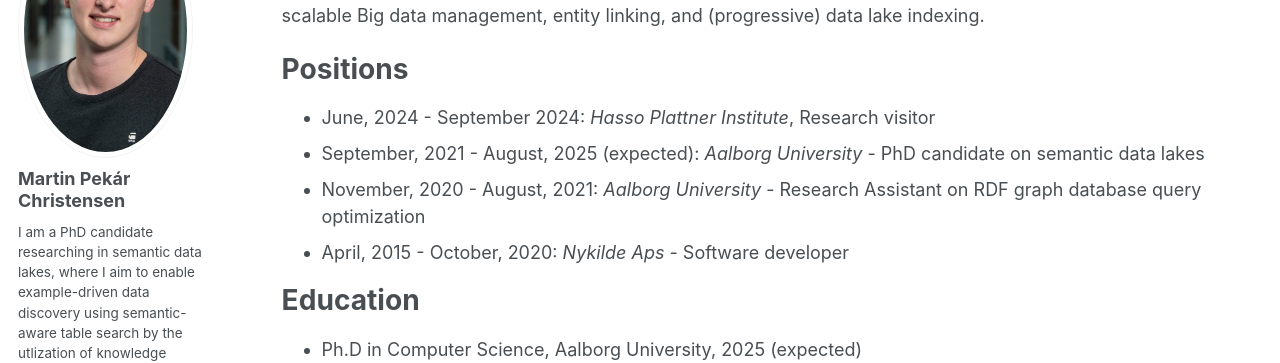
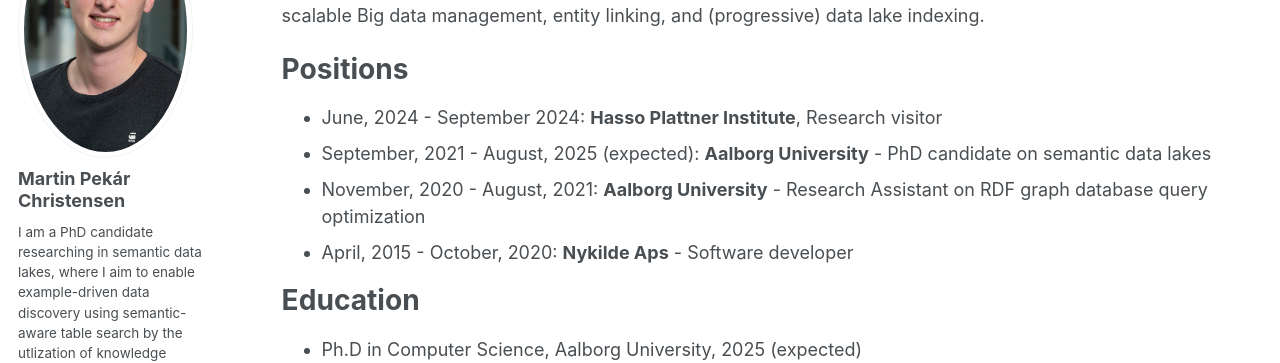
Before and after one commit to MrPekar98/mrpekar98.github.io, a Jekyll site: the page built from _pages/cv.md, in a window 1280 px wide. Shown: the part 184-547 px from the top of the page. Built offline with Jekyll 4.4.1, drawn with Linux system fonts in a browser that asks for light colours; some web fonts are replaced.

Commit message:
Workplaces should be bold

```diff
--- a/_pages/cv.md
+++ b/_pages/cv.md
@@ -13,10 +13,10 @@ I am a computer science Ph.D. candidate at Aalborg University and I my research
 
 Positions
 ======
-* June, 2024 - September 2024: _Hasso Plattner Institute_, Research visitor
-* September, 2021 - August, 2025 (expected): _Aalborg University_ - PhD candidate on semantic data lakes
-* November, 2020 - August, 2021: _Aalborg University_ - Research Assistant on RDF graph database query optimization
-* April, 2015 - October, 2020: _Nykilde Aps_ - Software developer
+* June, 2024 - September 2024: __Hasso Plattner Institute__, Research visitor
+* September, 2021 - August, 2025 (expected): __Aalborg University__ - PhD candidate on semantic data lakes
+* November, 2020 - August, 2021: __Aalborg University__ - Research Assistant on RDF graph database query optimization
+* April, 2015 - October, 2020: __Nykilde Aps__ - Software developer
 
 Education
 ======
```
